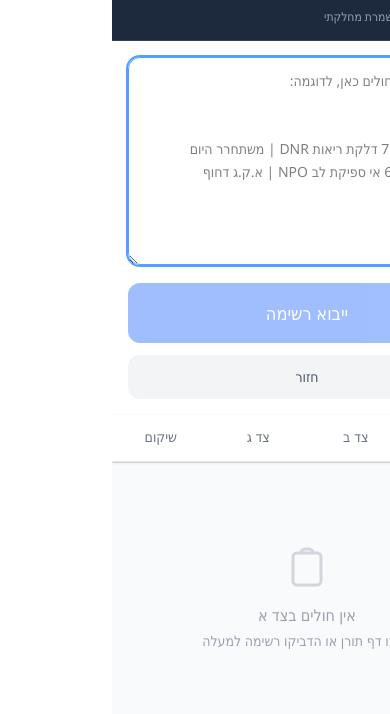
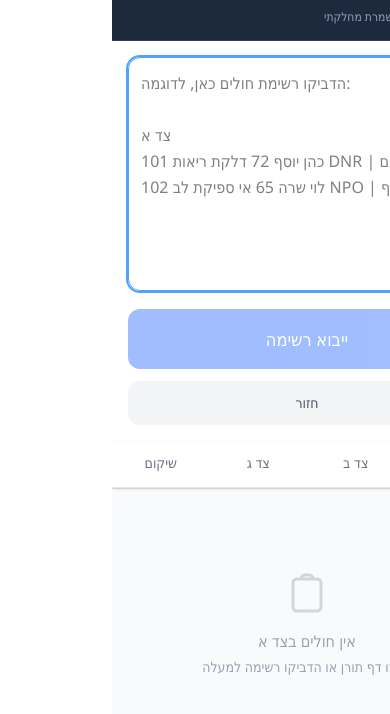
Before and after one commit to Eiasash/toranot2, a React (Vite) app: page / in a window 390 px wide. Both pictures are taken after a click on the button "הקלד / הדבק טקסט". Shown: the top 714 px of the page. Built offline with nearby package versions, Linux system fonts and the light colour scheme.

Commit message:
Fix mobile bidi rendering: dir=auto + unicodeBidi:plaintext, text-base font size

```diff
--- a/src/components/InputArea.tsx
+++ b/src/components/InputArea.tsx
@@ -91,10 +91,11 @@ export function InputArea() {
         value={text}
         onChange={(e) => setText(e.target.value)}
         placeholder={PLACEHOLDER}
-        dir="rtl"
+        dir="auto"
         rows={8}
         autoFocus
-        className="w-full p-3 border border-gray-300 rounded-xl text-sm leading-relaxed resize-y focus:ring-2 focus:ring-blue-400 focus:border-blue-400 outline-none"
+        style={{ unicodeBidi: "plaintext" }}
+        className="w-full p-3 border border-gray-300 rounded-xl text-base leading-relaxed resize-y focus:ring-2 focus:ring-blue-400 focus:border-blue-400 outline-none whitespace-pre-wrap break-words"
       />
       <button
         onClick={() => handleImport()}
--- a/src/components/Scanner.tsx
+++ b/src/components/Scanner.tsx
@@ -216,9 +216,10 @@ export function Scanner({ onTextExtracted, onCancel }: ScannerProps) {
       <textarea
         value={state.text}
         onChange={(e) => setState({ ...state, text: e.target.value })}
-        dir="rtl"
+        dir="auto"
         rows={8}
-        className="w-full p-3 border border-gray-300 rounded-xl text-sm leading-relaxed resize-y focus:ring-2 focus:ring-blue-400 focus:border-blue-400 outline-none"
+        style={{ unicodeBidi: "plaintext" }}
+        className="w-full p-3 border border-gray-300 rounded-xl text-base leading-relaxed resize-y focus:ring-2 focus:ring-blue-400 focus:border-blue-400 outline-none whitespace-pre-wrap break-words"
       />
       <button
         onClick={() => handleUseText(state.text)}
```
